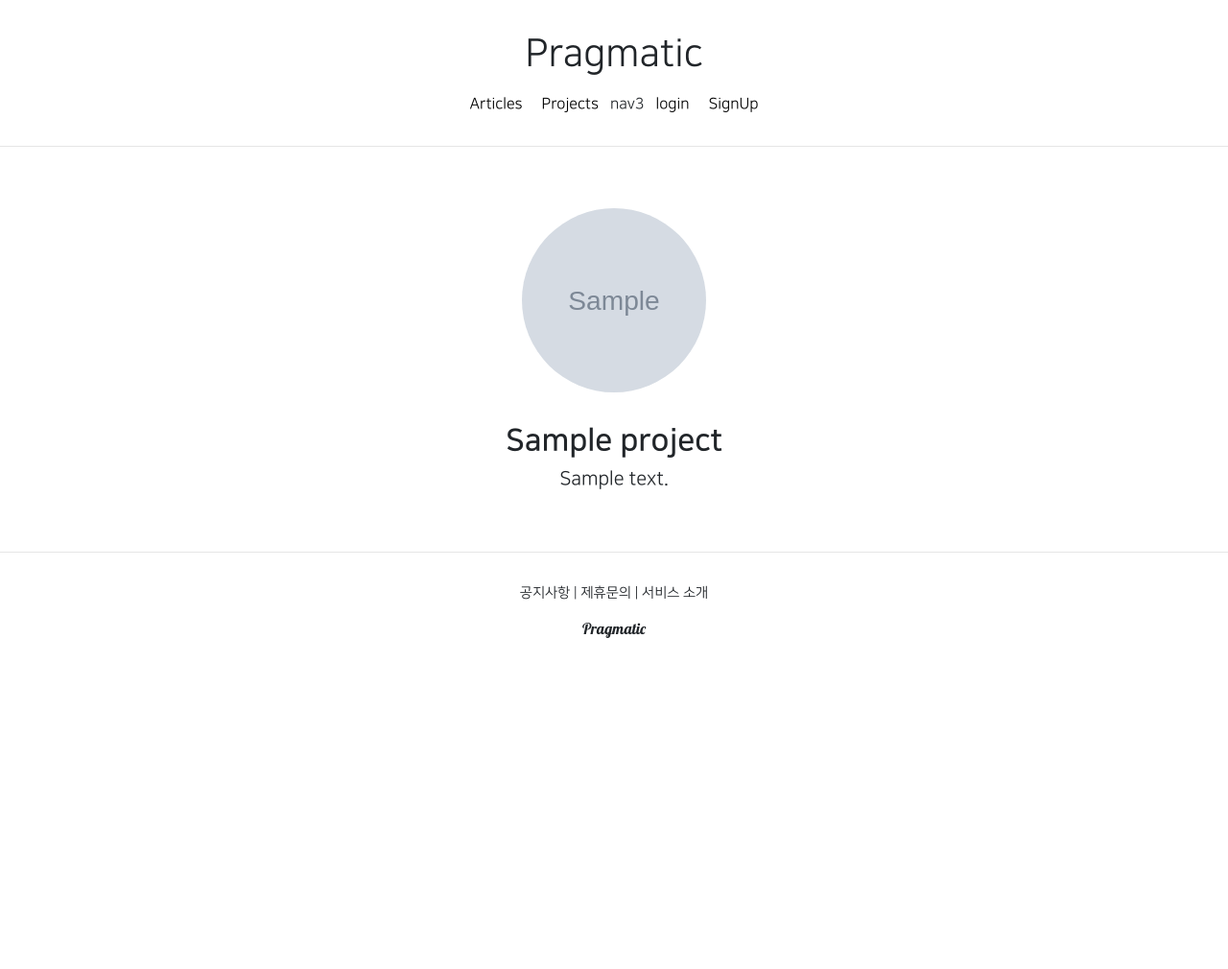
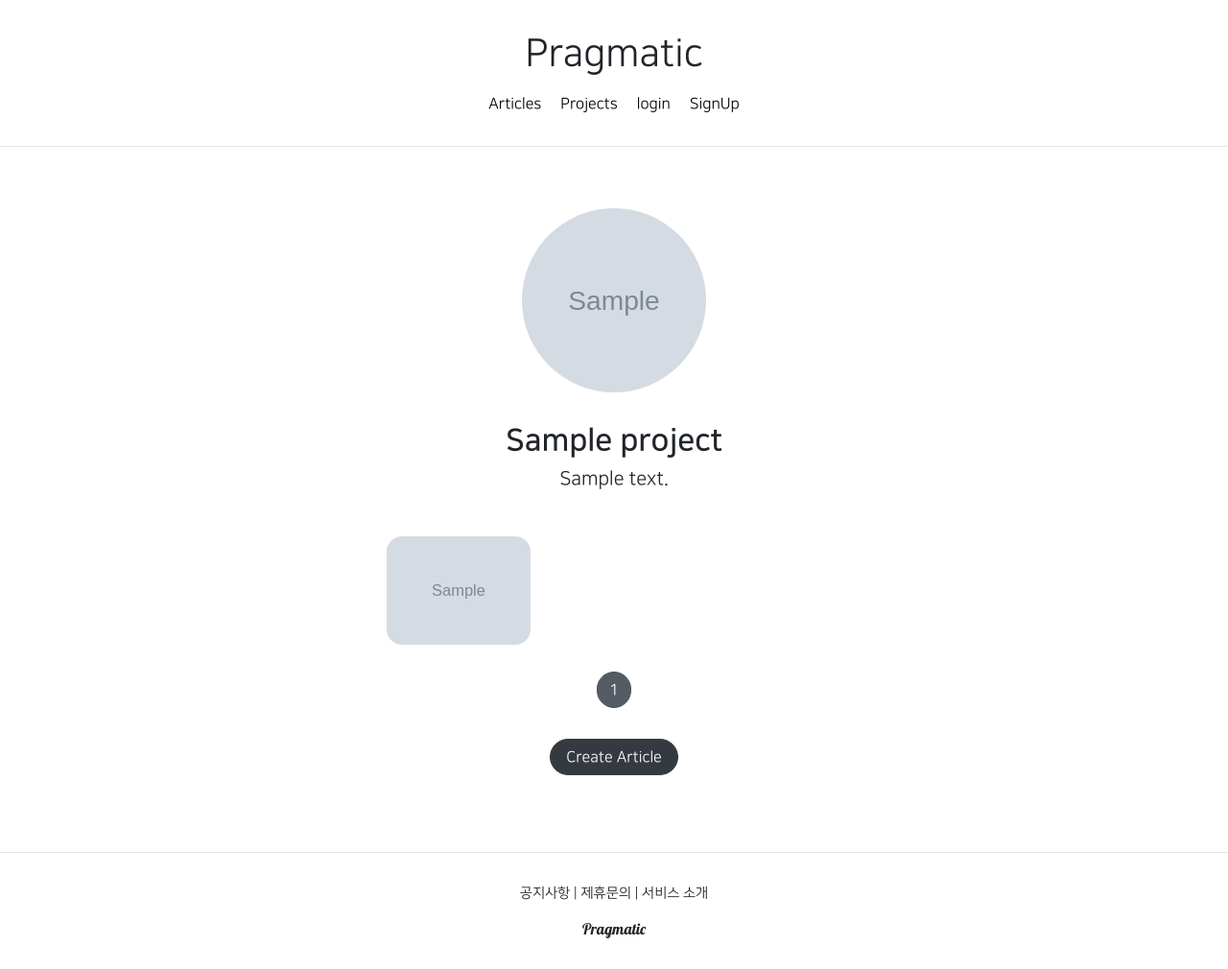
Before and after one commit to lhjwork/pinterest_django, a Django app: page /projects/detail/1 in a window 1280 px wide. Shown: the whole page at 96% size. Before the commit the page ends 665 px from the top, so only its background shows below. Run offline with Django 4.2, Linux system fonts and the light colour scheme; tables that the repository leaves empty hold one stand-in row (values such as "Sample post"); grey boxes marked "Sample" are stand-in pictures; some libraries are stand-ins or nearby versions.

Commit message:
41. Projectapp with MultipleObjectMixin end

```diff
--- a/accountapp/templates/accountapp/detail.html
+++ b/accountapp/templates/accountapp/detail.html
@@ -54,6 +54,11 @@
             </a>
             {% endif %}
 
+            <div>
+
+                {% include 'snippets/list_fragment.html' with article_list=object_list %}
+
+            </div>
 
         </div>
     </div>
--- a/articleapp/forms.py
+++ b/articleapp/forms.py
@@ -6,4 +6,4 @@ from articleapp.models import Article
 class ArticleCreationForm(ModelForm):
     class Meta:
         model = Article
-        fields = ['title', 'image', 'content']
+        fields = ['title', 'image', 'project', 'content']
--- a/articleapp/models.py
+++ b/articleapp/models.py
@@ -1,11 +1,15 @@
 from django.contrib.auth.models import User
 from django.db import models
+
+from projectapp.models import Project
+
 
 # Create your models here.
 class Article(models.Model):
     # set_null article이 회원 탈퇴했을떄 article이 사라지지 않고 알수 없는 게시글로 남도록하기 위해서
     # related_name='article' -> user 객체에서 article에 접근할떄 쓰는 네임이어서 더 직관적이므로
     writer = models.ForeignKey(User, on_delete=models.SET_NULL, related_name='article', null=True)
+    project = models.ForeignKey(Project, on_delete=models.SET_NULL, related_name='article', null=True)
 
     title = models.CharField(max_length=200, null=True)
     image = models.ImageField(upload_to='article/', null=False)
--- a/projectapp/templates/projectapp/detail.html
+++ b/projectapp/templates/projectapp/detail.html
@@ -13,6 +13,12 @@
             <h5 style="margin-bottom:3rem;">
                 {{ target_project.description }}
             </h5>
+
+            <div>
+
+                {% include 'snippets/list_fragment.html' with article_list=object_list %}
+
+            </div>
         </div>
     </div>
 
--- a/projectapp/views.py
+++ b/projectapp/views.py
@@ -3,7 +3,9 @@ from django.shortcuts import render
 from django.urls import reverse
 from django.utils.decorators import method_decorator
 from django.views.generic import CreateView, DetailView, ListView
+from django.views.generic.list import MultipleObjectMixin
 
+from articleapp.models import Article
 from projectapp.forms import ProjectCreationForm
 from projectapp.models import Project
 
@@ -21,11 +23,16 @@ class ProjectCreateView(CreateView):
         return reverse('projectapp:detail', kwargs={'pk': self.object.pk})
 
 
-class ProjectDetailView(DetailView):
+class ProjectDetailView(DetailView, MultipleObjectMixin):
     model = Project
     context_object_name = 'target_project'
     template_name = 'projectapp/detail.html'
 
+    paginate_by = 25
+
+    def get_context_data(self, **kwargs):
+        object_list = Article.objects.filter(project=self.get_object())
+        return super(ProjectDetailView, self).get_context_data(object_list=object_list, **kwargs)
 
 class ProjectListView(ListView):
     model = Project
--- a/templates/header.html
+++ b/templates/header.html
@@ -12,7 +12,6 @@
             <span>Projects</span>
          </a>
 
-        <span>nav3</span>
         {% if not user.is_authenticated %}
         <a href="{% url 'accountapp:login' %}?next={{ request.path }}" class="pragmatic_header_nav">
             <span>login</span>
--- /dev/null
+++ b/templates/snippets/list_fragment.html
@@ -0,0 +1,57 @@
+{% load static %}
+
+<style>
+   .container {
+        padding: 0;
+        margin:0 auto;
+   }
+
+   .container a {
+        width:30%;
+        max-width:200px;
+        display:flex;
+        justify-content:center;
+   }
+
+    .container div {
+        display:flex;
+        justify-content:center;
+        align-items:center;
+
+        border-radius : 1rem;
+    }
+    .container img {
+        width: 100%;
+        border-radius : 1rem;
+    }
+
+
+</style>
+
+    {% if article_list %}
+
+    <div class="container">
+        {% for article in article_list %}
+            <a href="{% url 'articleapp:detail' pk=article.pk %}">
+                {% include 'snippets/card.html' with article=article %}
+            </a>
+        {% endfor %}
+    </div>
+
+   <script src="{% static 'js/magicgrid.js'%}"></script>
+
+    {% else %}
+        <div class="text-center">
+            <h1>No Article YET!</h1>
+        </div>
+    {% endif %}
+
+
+
+    {% include 'snippets/pagination.html' with page_obj=page_obj %}
+
+    <div style="text-align:center">
+        <a href="{% url 'articleapp:create' %}" class="btn btn-dark rounded-pill mt-3 mb-3 px-3">
+            Create Article
+        </a>
+    </div>
```
Also changed, not shown: accountapp/views.py (+11 -2 lines), articleapp/migrations/0002_article_project.py (added).
